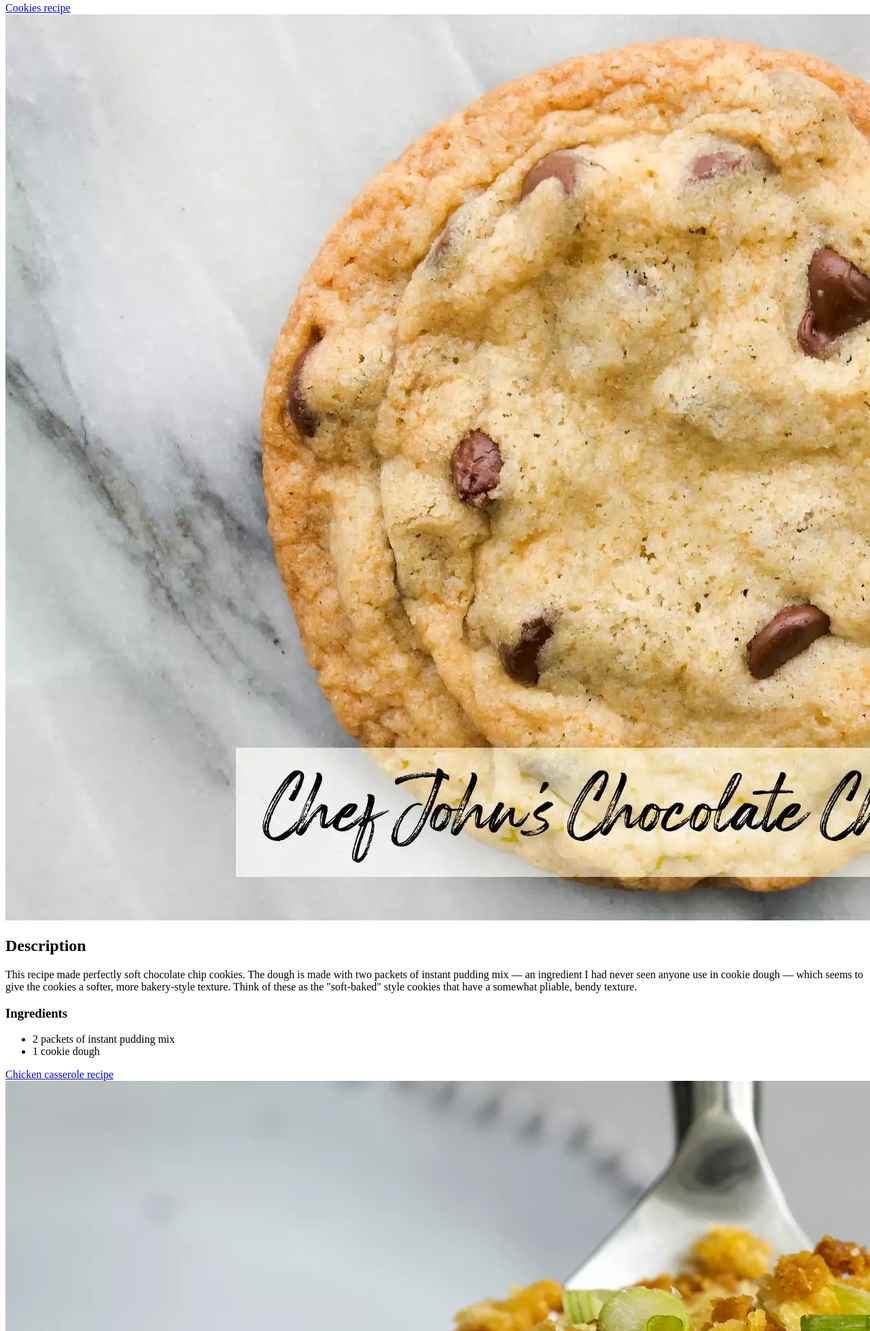
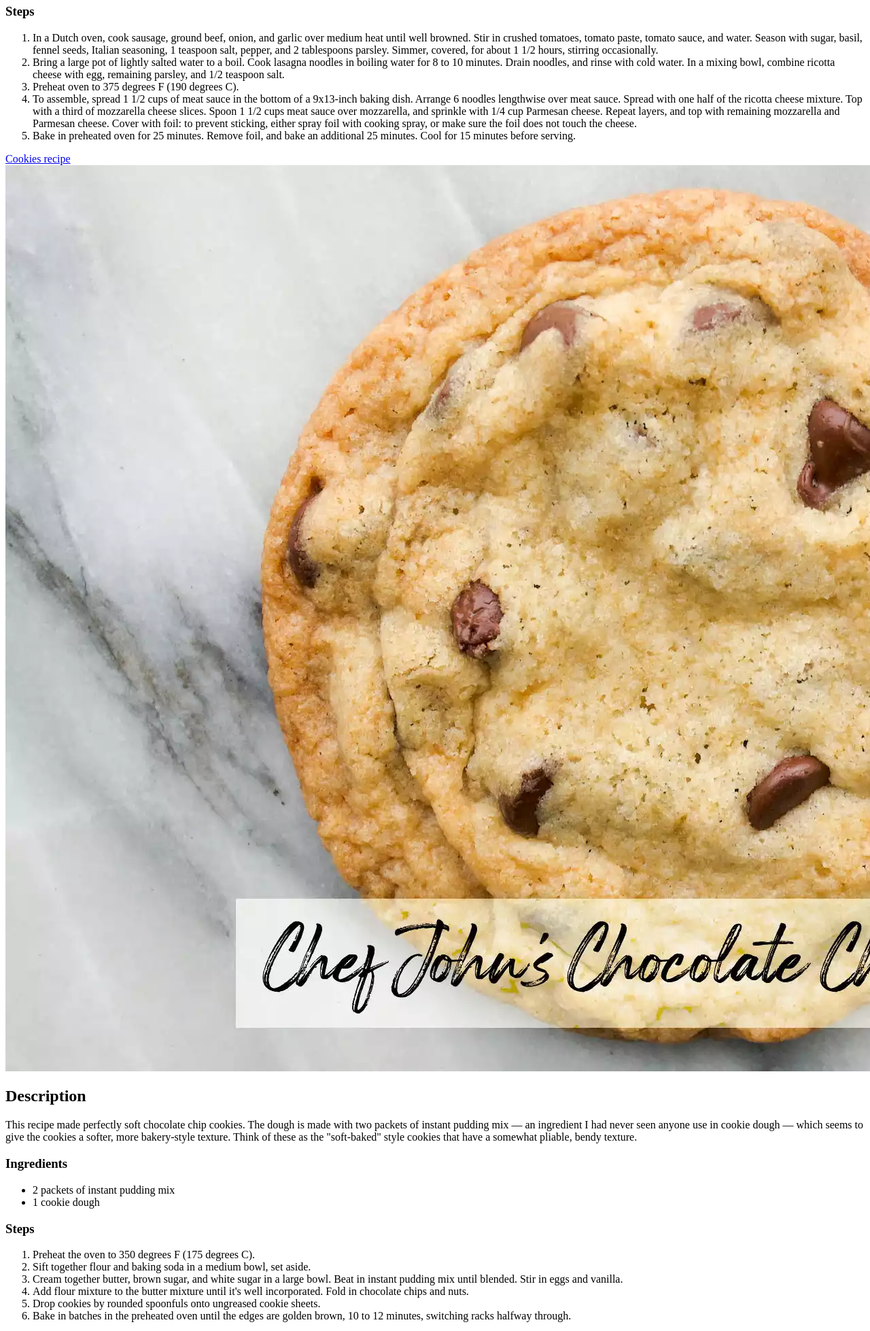
Before and after one commit to Jimbory/odin-recipes, a plain HTML site: page index.html in a window 1280 px wide. Shown: the part 2637-4595 px from the top of the page at 68% size. Drawn offline with Linux system fonts and the light colour scheme.

Commit message:
Add Steps list

```diff
--- a/index.html
+++ b/index.html
@@ -35,6 +35,14 @@
         <li>¾ pound mozzarella cheese, sliced</li>
         <li>¾ cup grated Parmesan cheese</li>
     </ul>
+    <h3>Steps</h3>
+    <ol>
+        <li>In a Dutch oven, cook sausage, ground beef, onion, and garlic over medium heat until well browned. Stir in crushed tomatoes, tomato paste, tomato sauce, and water. Season with sugar, basil, fennel seeds, Italian seasoning, 1 teaspoon salt, pepper, and 2 tablespoons parsley. Simmer, covered, for about 1 1/2 hours, stirring occasionally.</li>
+        <li>Bring a large pot of lightly salted water to a boil. Cook lasagna noodles in boiling water for 8 to 10 minutes. Drain noodles, and rinse with cold water. In a mixing bowl, combine ricotta cheese with egg, remaining parsley, and 1/2 teaspoon salt.</li>
+        <li>Preheat oven to 375 degrees F (190 degrees C).</li>
+        <li>To assemble, spread 1 1/2 cups of meat sauce in the bottom of a 9x13-inch baking dish. Arrange 6 noodles lengthwise over meat sauce. Spread with one half of the ricotta cheese mixture. Top with a third of mozzarella cheese slices. Spoon 1 1/2 cups meat sauce over mozzarella, and sprinkle with 1/4 cup Parmesan cheese. Repeat layers, and top with remaining mozzarella and Parmesan cheese. Cover with foil: to prevent sticking, either spray foil with cooking spray, or make sure the foil does not touch the cheese.</li>
+        <li>Bake in preheated oven for 25 minutes. Remove foil, and bake an additional 25 minutes. Cool for 15 minutes before serving.</li>
+    </ol>
 
     <a href="recipes/cookies.html"">Cookies recipe</a>
     <img src="img/cookies.jpg" alt="image of cookies">
@@ -45,6 +53,15 @@
         <li>2 packets of instant pudding mix</li>
         <li>1 cookie dough</li>
     </ul>
+    <h3>Steps</h3>
+    <ol>
+        <li>Preheat the oven to 350 degrees F (175 degrees C).</li>
+        <li>Sift together flour and baking soda in a medium bowl, set aside.</li>
+        <li>Cream together butter, brown sugar, and white sugar in a large bowl. Beat in instant pudding mix until blended. Stir in eggs and vanilla.</li>
+        <li>Add flour mixture to the butter mixture until it's well incorporated. Fold in chocolate chips and nuts.</li>
+        <li>Drop cookies by rounded spoonfuls onto ungreased cookie sheets.</li>
+        <li>Bake in batches in the preheated oven until the edges are golden brown, 10 to 12 minutes, switching racks halfway through.</li>
+    </ol>
 
     <a href="recipes/chicken_casserole.html">Chicken casserole recipe</a>
     <img src="img/chicken_casserole.jpg" alt="image of casserole">
@@ -67,5 +84,14 @@
         <li>1 cup shredded mozzarella cheese</li>
         <li>1 teaspoon sliced scallions, or to taste</li>
     </ul>
+    <h3>Steps</h3>
+    <ol>
+        <li>Preheat the oven to 350 degrees F (175 degrees C).</li>
+        <li>Stir together cream of chicken soup, cottage cheese, sour cream, cream cheese, Creole seasoning, onion powder, and 1/2 teaspoon of the garlic powder in a medium bowl until well blended and smooth. Fold in chicken, chopped onion, and parsley until evenly coated.</li>
+        <li>Stir together crackers, melted butter, and remaining 1/2 teaspoon garlic powder in a medium bowl.</li>
+        <li>Spoon chicken mixture evenly into an 11x7-inch or 9-inch square baking dish. Sprinkle evenly with mozzarella then cracker mixture.</li>
+        <li>Place on a foil-lined baking sheet and bake in the preheated oven until crackers are golden brown and edges are bubbly, about 40 minutes. Cool for 10 minutes before serving; garnish with scallions if desired.</li>
+    </ol>
+
 </body>
 </html>
```
